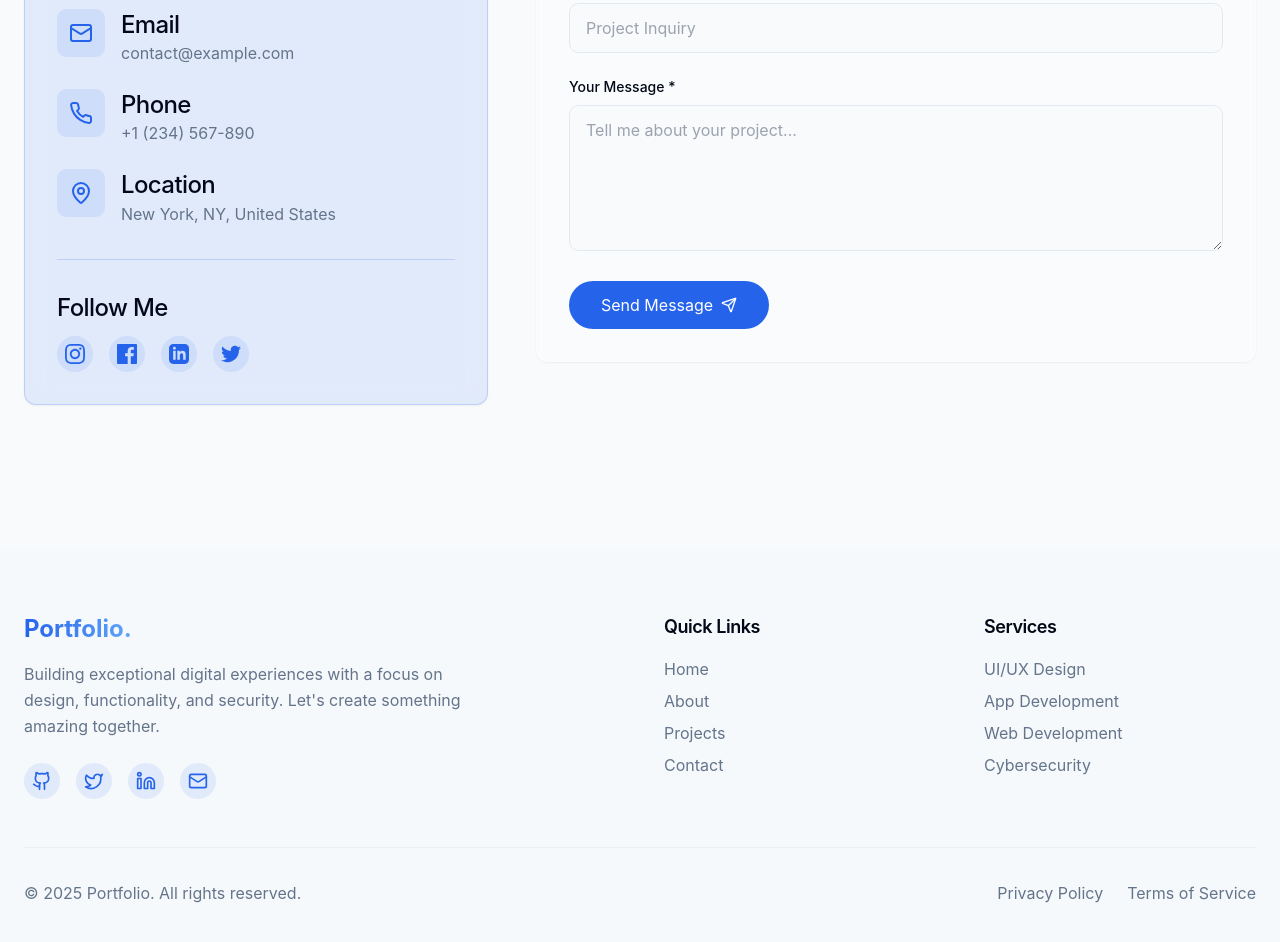
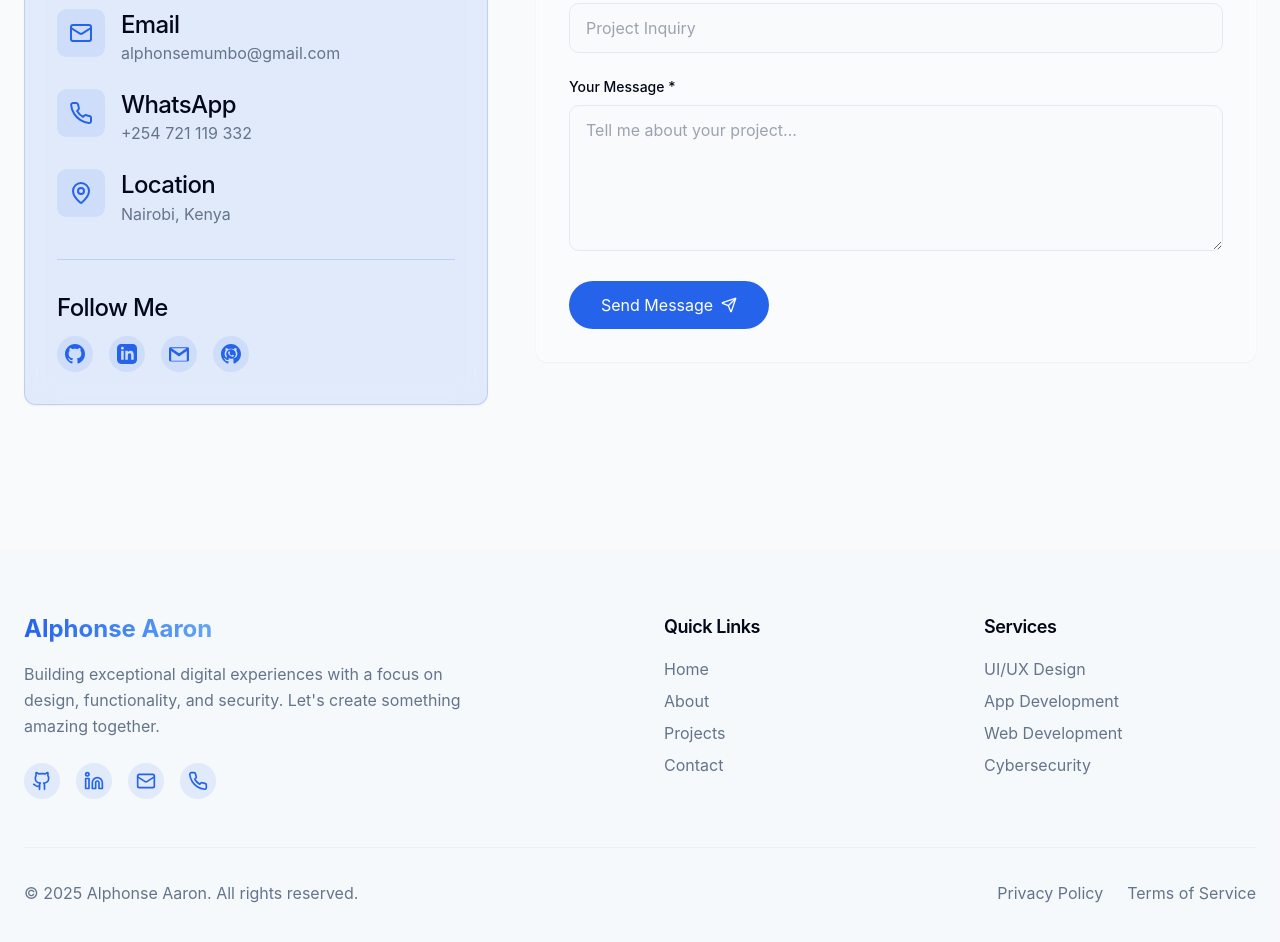
Before and after one commit to Alphonseaaron/AAportfolio, a React (Vite) app: page /contact in a window 1280 px wide. Shown: the part 980-1922 px from the top of the page. Built offline with nearby package versions, Linux system fonts and the light colour scheme.

Commit message:
Refactor: Update personal information and links
Update the portfolio with the user's name, contact information, and links to social media profiles. Also, replace placeholder images in projects with real UI designs.

```diff
--- a/src/components/home/Contact.tsx
+++ b/src/components/home/Contact.tsx
@@ -1,4 +1,3 @@
-
 import { useState } from "react";
 import { Mail, MapPin, Phone, Send } from "lucide-react";
 import GlassMorphism from "../ui/GlassMorphism";
@@ -95,8 +94,8 @@ const Contact = () => {
                     </div>
                     <div>
                       <h4 className="font-medium">Email</h4>
-                      <a href="mailto:contact@example.com" className="text-muted-foreground hover:text-primary">
-                        contact@example.com
+                      <a href="mailto:alphonsemumbo@gmail.com" className="text-muted-foreground hover:text-primary">
+                        alphonsemumbo@gmail.com
                       </a>
                     </div>
                   </div>
@@ -106,9 +105,9 @@ const Contact = () => {
                       <Phone className="text-primary" />
                     </div>
                     <div>
-                      <h4 className="font-medium">Phone</h4>
-                      <a href="tel:+1234567890" className="text-muted-foreground hover:text-primary">
-                        +1 (234) 567-890
+                      <h4 className="font-medium">WhatsApp</h4>
+                      <a href="https://api.whatsapp.com/send?phone=254721119332" target="_blank" rel="noopener noreferrer" className="text-muted-foreground hover:text-primary">
+                        +254 721 119 332
                       </a>
                     </div>
                   </div>
@@ -120,7 +119,7 @@ const Contact = () => {
                     <div>
                       <h4 className="font-medium">Location</h4>
                       <p className="text-muted-foreground">
-                        New York, NY, United States
+                        Nairobi, Kenya
                       </p>
                     </div>
                   </div>
@@ -131,23 +130,19 @@ const Contact = () => {
                 <h4 className="font-medium mb-3">Follow Me</h4>
                 <div className="flex space-x-4">
                   <a
-                    href="#"
+                    href="https://github.com/Alphonseaaron"
+                    target="_blank"
+                    rel="noopener noreferrer"
                     className="bg-primary/10 hover:bg-primary text-primary hover:text-white p-2 rounded-full transition-colors"
                   >
                     <svg className="w-5 h-5" fill="currentColor" viewBox="0 0 24 24" xmlns="http://www.w3.org/2000/svg">
-                      <path d="M12 2.163c3.204 0 3.584.012 4.85.07 3.252.148 4.771 1.691 4.919 4.919.058 1.265.069 1.645.069 4.849 0 3.205-.012 3.584-.069 4.849-.149 3.225-1.664 4.771-4.919 4.919-1.266.058-1.644.07-4.85.07-3.204 0-3.584-.012-4.849-.07-3.26-.149-4.771-1.699-4.919-4.92-.058-1.265-.07-1.644-.07-4.849 0-3.204.013-3.583.07-4.849.149-3.227 1.664-4.771 4.919-4.919 1.266-.057 1.645-.069 4.849-.069zm0-2.163c-3.259 0-3.667.014-4.947.072-4.358.2-6.78 2.618-6.98 6.98-.059 1.281-.073 1.689-.073 4.948 0 3.259.014 3.668.072 4.948.2 4.358 2.618 6.78 6.98 6.98 1.281.058 1.689.072 4.948.072 3.259 0 3.668-.014 4.948-.072 4.354-.2 6.782-2.618 6.979-6.98.059-1.28.073-1.689.073-4.948 0-3.259-.014-3.667-.072-4.947-.196-4.354-2.617-6.78-6.979-6.98-1.281-.059-1.69-.073-4.949-.073zm0 5.838c-3.403 0-6.162 2.759-6.162 6.162s2.759 6.163 6.162 6.163 6.162-2.759 6.162-6.163c0-3.403-2.759-6.162-6.162-6.162zm0 10.162c-2.209 0-4-1.79-4-4 0-2.209 1.791-4 4-4s4 1.791 4 4c0 2.21-1.791 4-4 4zm6.406-11.845c-.796 0-1.441.645-1.441 1.44s.645 1.44 1.441 1.44c.795 0 1.439-.645 1.439-1.44s-.644-1.44-1.439-1.44z" />
+                      <path d="M12 0c-6.626 0-12 5.373-12 12 0 5.302 3.438 9.8 8.207 11.387.599.111.793-.261.793-.577v-2.234c-3.338.726-4.033-1.416-4.033-1.416-.546-1.387-1.333-1.756-1.333-1.756-1.089-.745.083-.729.083-.729 1.205.084 1.839 1.237 1.839 1.237 1.07 1.834 2.807 1.304 3.492.997.107-.775.418-1.305.762-1.604-2.665-.305-5.467-1.334-5.467-5.931 0-1.311.469-2.381 1.236-3.221-.124-.303-.535-1.524.117-3.176 0 0 1.008-.322 3.301 1.23.957-.266 1.983-.399 3.003-.404 1.02.005 2.047.138 3.006.404 2.291-1.552 3.297-1.23 3.297-1.23.653 1.653.242 2.874.118 3.176.77.84 1.235 1.911 1.235 3.221 0 4.609-2.807 5.624-5.479 5.921.43.372.823 1.102.823 2.222v3.293c0 .319.192.694.801.576 4.765-1.589 8.199-6.086 8.199-11.386 0-6.627-5.373-12-12-12z"/>
                     </svg>
                   </a>
                   <a
-                    href="#"
-                    className="bg-primary/10 hover:bg-primary text-primary hover:text-white p-2 rounded-full transition-colors"
-                  >
-                    <svg className="w-5 h-5" fill="currentColor" viewBox="0 0 24 24" xmlns="http://www.w3.org/2000/svg">
-                      <path d="M22.675 0h-21.35c-.732 0-1.325.593-1.325 1.325v21.351c0 .731.593 1.324 1.325 1.324h11.495v-9.294h-3.128v-3.622h3.128v-2.671c0-3.1 1.893-4.788 4.659-4.788 1.325 0 2.463.099 2.795.143v3.24l-1.918.001c-1.504 0-1.795.715-1.795 1.763v2.313h3.587l-.467 3.622h-3.12v9.293h6.116c.73 0 1.323-.593 1.323-1.325v-21.35c0-.732-.593-1.325-1.325-1.325z" />
-                    </svg>
-                  </a>
-                  <a
-                    href="#"
+                    href="https://www.linkedin.com/in/aaronmumbo"
+                    target="_blank"
+                    rel="noopener noreferrer"
                     className="bg-primary/10 hover:bg-primary text-primary hover:text-white p-2 rounded-full transition-colors"
                   >
                     <svg className="w-5 h-5" fill="currentColor" viewBox="0 0 24 24" xmlns="http://www.w3.org/2000/svg">
@@ -155,11 +150,22 @@ const Contact = () => {
                     </svg>
                   </a>
                   <a
-                    href="#"
+                    href="mailto:alphonsemumbo@gmail.com"
                     className="bg-primary/10 hover:bg-primary text-primary hover:text-white p-2 rounded-full transition-colors"
                   >
                     <svg className="w-5 h-5" fill="currentColor" viewBox="0 0 24 24" xmlns="http://www.w3.org/2000/svg">
-                      <path d="M24 4.557c-.883.392-1.832.656-2.828.775 1.017-.609 1.798-1.574 2.165-2.724-.951.564-2.005.974-3.127 1.195-.897-.957-2.178-1.555-3.594-1.555-3.179 0-5.515 2.966-4.797 6.045-4.091-.205-7.719-2.165-10.148-5.144-1.29 2.213-.669 5.108 1.523 6.574-.806-.026-1.566-.247-2.229-.616-.054 2.281 1.581 4.415 3.949 4.89-.693.188-1.452.232-2.224.084.626 1.956 2.444 3.379 4.6 3.419-2.07 1.623-4.678 2.348-7.29 2.04 2.179 1.397 4.768 2.212 7.548 2.212 9.142 0 14.307-7.721 13.995-14.646.962-.695 1.797-1.562 2.457-2.549z" />
+                      <path d="M22.288 21h-20.576c-.945 0-1.712-.767-1.712-1.712v-13.576c0-.945.767-1.712 1.712-1.712h20.576c.945 0 1.712.767 1.712 1.712v13.576c0 .945-.767 1.712-1.712 1.712zm-10.288-6.086l-9.342-6.483-.02 11.569h18.684v-11.569l-9.322 6.483zm8.869-9.914h-17.789l8.92 6.229s6.252-4.406 8.869-6.229z" />
+                    </svg>
+                  </a>
+                  <a
+                    href="https://api.whatsapp.com/send?phone=254721119332"
+                    target="_blank"
+                    rel="noopener noreferrer"
+                    className="bg-primary/10 hover:bg-primary text-primary hover:text-white p-2 rounded-full transition-colors"
+                  >
+                    <svg className="w-5 h-5" fill="currentColor" viewBox="0 0 24 24" xmlns="http://www.w3.org/2000/svg">
+                      <path d="M12.031 6.172c-3.181 0-5.767 2.586-5.768 5.766-.001 1.298.38 2.27 1.019 3.287l-.582 2.128 2.182-.573c.978.58 1.911.928 3.145.929 3.178 0 5.767-2.587 5.768-5.766.001-3.187-2.575-5.77-5.764-5.771zm3.392 8.244c-.144.405-.837.774-1.17.824-.299.045-.677.063-1.092-.069-.252-.08-.575-.187-.988-.365-1.739-.751-2.874-2.502-2.961-2.617-.087-.116-.708-.94-.708-1.793s.448-1.273.607-1.446c.159-.173.346-.217.462-.217l.332.006c.106.005.249-.04.39.298.144.347.491 1.2.534 1.287.043.087.072.188.014.304-.058.116-.087.188-.173.289l-.26.304c-.087.086-.177.18-.076.354.101.174.449.741.964 1.201.662.591 1.221.774 1.394.86s.274.072.376-.036c.101-.116.433-.506.549-.68.116-.173.231-.145.39-.087s1.011.477 1.184.564c.173.087.289.13.332.202.043.72.043.419-.101.824z"/>
+                      <path d="M12 0c-6.626 0-12 5.373-12 12 0 5.302 3.438 9.8 8.207 11.387.599.111.793-.261.793-.577v-2.234c-3.338.726-4.033-1.416-4.033-1.416-.546-1.387-1.333-1.756-1.333-1.756-1.089-.745.083-.729.083-.729 1.205.084 1.839 1.237 1.839 1.237 1.07 1.834 2.807 1.304 3.492.997.107-.775.418-1.305.762-1.604-2.665-.305-5.467-1.334-5.467-5.931 0-1.311.469-2.381 1.236-3.221-.124-.303-.535-1.524.117-3.176 0 0 1.008-.322 3.301 1.23.957-.266 1.983-.399 3.003-.404 1.02.005 2.047.138 3.006.404 2.291-1.552 3.297-1.23 3.297-1.23.653 1.653.242 2.874.118 3.176.77.84 1.235 1.911 1.235 3.221 0 4.609-2.807 5.624-5.479 5.921.43.372.823 1.102.823 2.222v3.293c0 .319.192.694.801.576 4.765-1.589 8.199-6.086 8.199-11.386 0-6.627-5.373-12-12-12z"/>
                     </svg>
                   </a>
                 </div>
--- a/src/components/home/Hero.tsx
+++ b/src/components/home/Hero.tsx
@@ -3,6 +3,7 @@ import { useEffect, useState } from "react";
 import { ArrowDown, Code, MonitorSmartphone, PaintBucket, Shield } from "lucide-react";
 import GlassMorphism from "../ui/GlassMorphism";
 import AnimatedText from "../ui/AnimatedText";
+import { Avatar, AvatarFallback, AvatarImage } from "../ui/avatar";
 
 const Hero = () => {
   const [scrolled, setScrolled] = useState(false);
@@ -53,10 +54,10 @@ const Hero = () => {
                 className="block"
               />
               <AnimatedText
-                text={<span className="text-gradient">Precision & Passion</span>}
+                text="Precision & Passion"
                 animation="slide-up"
                 delay={300}
-                className="block"
+                className="block text-gradient"
               />
             </h1>
 
@@ -68,27 +69,13 @@ const Hero = () => {
             />
 
             <div className="flex flex-wrap gap-4">
-              <AnimatedText
-                animation="slide-up"
-                delay={700}
-                className="w-auto"
-                text={
-                  <a href="#projects" className="inline-block bg-primary text-white px-8 py-3 rounded-full hover:bg-primary/90 transition-all">
-                    View Projects
-                  </a>
-                }
-              />
+              <a href="#projects" className="inline-block bg-primary text-white px-8 py-3 rounded-full hover:bg-primary/90 transition-all animate-slide-up" style={{ animationDelay: "700ms" }}>
+                View Projects
+              </a>
 
-              <AnimatedText
-                animation="slide-up"
-                delay={800}
-                className="w-auto"
-                text={
-                  <a href="#contact" className="inline-block border border-primary/50 text-primary px-8 py-3 rounded-full hover:bg-primary/5 transition-all">
-                    Contact Me
-                  </a>
-                }
-              />
+              <a href="#contact" className="inline-block border border-primary/50 text-primary px-8 py-3 rounded-full hover:bg-primary/5 transition-all animate-slide-up" style={{ animationDelay: "800ms" }}>
+                Contact Me
+              </a>
             </div>
           </div>
 
@@ -113,9 +100,10 @@ const Hero = () => {
                     <Shield size={24} />
                   </div>
                   <div className="absolute inset-0 flex items-center justify-center">
-                    <div className="w-32 h-32 bg-white rounded-full flex items-center justify-center shadow-lg">
-                      <span className="text-4xl font-bold text-gradient">ME</span>
-                    </div>
+                    <Avatar className="w-44 h-44 shadow-lg">
+                      <AvatarImage src="/lovable-uploads/ac963a23-dc31-4c9e-a653-80a42ae0d4c0.png" alt="Alphonse Aaron" />
+                      <AvatarFallback className="text-4xl font-bold text-gradient">AA</AvatarFallback>
+                    </Avatar>
                   </div>
                 </div>
               </GlassMorphism>
--- a/src/components/layout/Footer.tsx
+++ b/src/components/layout/Footer.tsx
@@ -1,6 +1,6 @@
 
 import { Link } from "react-router-dom";
-import { Github, Linkedin, Mail, Twitter } from "lucide-react";
+import { Github, Linkedin, Mail, Phone } from "lucide-react";
 
 const Footer = () => {
   const currentYear = new Date().getFullYear();
@@ -11,39 +11,45 @@ const Footer = () => {
         <div className="grid grid-cols-1 md:grid-cols-4 gap-12">
           <div className="md:col-span-2">
             <Link to="/" className="text-2xl font-bold text-gradient">
-              Portfolio.
+              Alphonse Aaron
             </Link>
             <p className="mt-4 max-w-md text-muted-foreground">
               Building exceptional digital experiences with a focus on design, functionality, and security. Let's create something amazing together.
             </p>
             <div className="flex space-x-4 mt-6">
               <a
-                href="#"
+                href="https://github.com/Alphonseaaron"
+                target="_blank"
+                rel="noopener noreferrer"
                 className="bg-primary/10 text-primary hover:bg-primary hover:text-white p-2 rounded-full transition-colors"
                 aria-label="Github"
               >
                 <Github size={20} />
               </a>
               <a
-                href="#"
-                className="bg-primary/10 text-primary hover:bg-primary hover:text-white p-2 rounded-full transition-colors"
-                aria-label="Twitter"
-              >
-                <Twitter size={20} />
-              </a>
-              <a
-                href="#"
+                href="https://www.linkedin.com/in/aaronmumbo"
+                target="_blank"
+                rel="noopener noreferrer"
                 className="bg-primary/10 text-primary hover:bg-primary hover:text-white p-2 rounded-full transition-colors"
                 aria-label="LinkedIn"
               >
                 <Linkedin size={20} />
               </a>
               <a
-                href="mailto:contact@example.com"
+                href="mailto:alphonsemumbo@gmail.com"
                 className="bg-primary/10 text-primary hover:bg-primary hover:text-white p-2 rounded-full transition-colors"
                 aria-label="Email"
               >
                 <Mail size={20} />
+              </a>
+              <a
+                href="https://api.whatsapp.com/send?phone=254721119332"
+                target="_blank"
+                rel="noopener noreferrer"
+                className="bg-primary/10 text-primary hover:bg-primary hover:text-white p-2 rounded-full transition-colors"
+                aria-label="WhatsApp"
+              >
+                <Phone size={20} />
               </a>
             </div>
           </div>
@@ -103,7 +109,7 @@ const Footer = () => {
 
         <div className="border-t border-border/50 mt-12 pt-8 flex flex-col md:flex-row justify-between items-center">
           <p className="text-muted-foreground">
-            © {currentYear} Portfolio. All rights reserved.
+            © {currentYear} Alphonse Aaron. All rights reserved.
           </p>
           <div className="flex space-x-6 mt-4 md:mt-0">
             <a href="#" className="text-muted-foreground hover:text-primary transition-colors">
```
Also changed, not shown: src/components/layout/Navbar.tsx (+7 -3 lines), public/lovable-uploads/ac963a23-dc31-4c9e-a653-80a42ae0d4c0.png (added).
